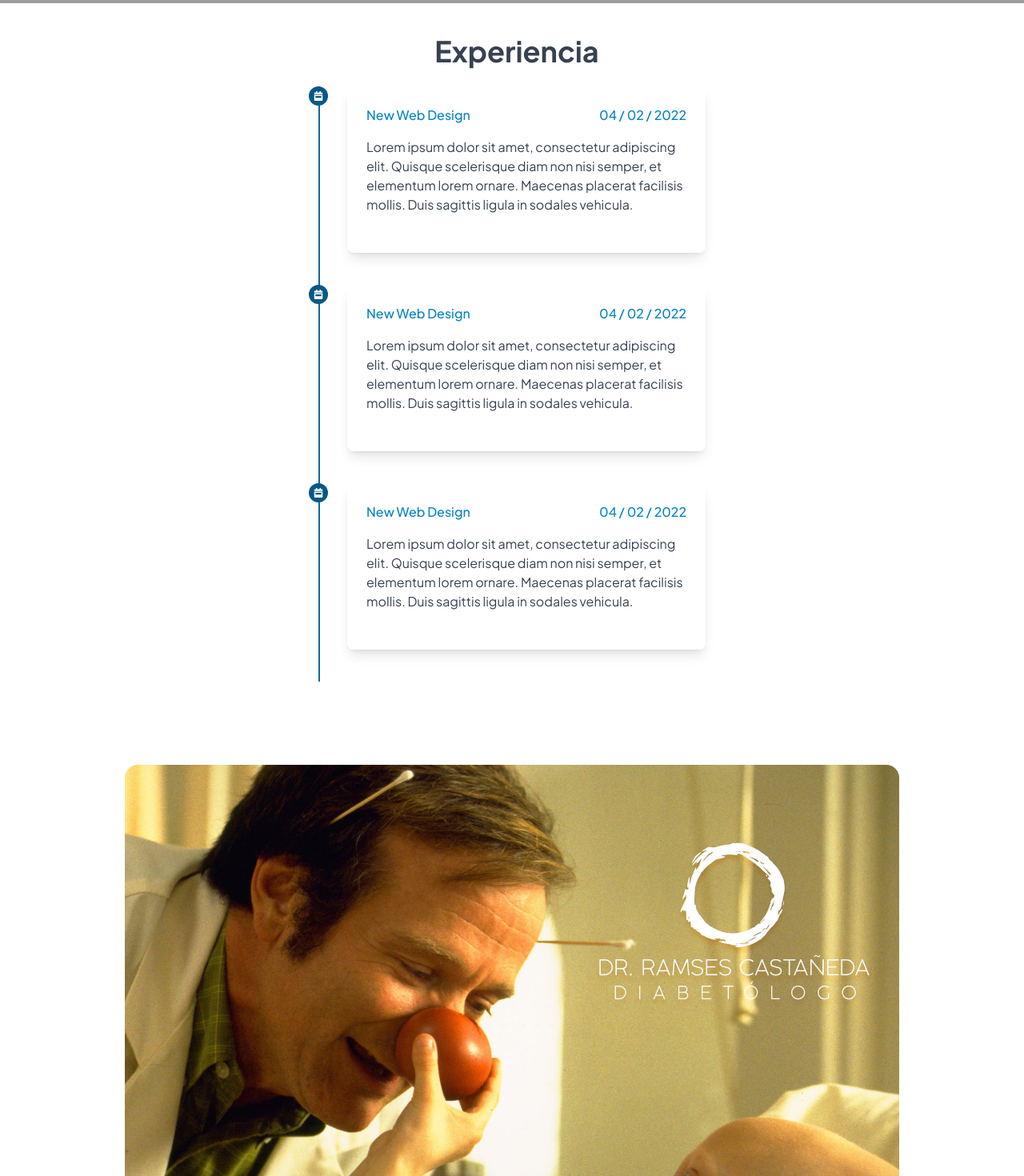
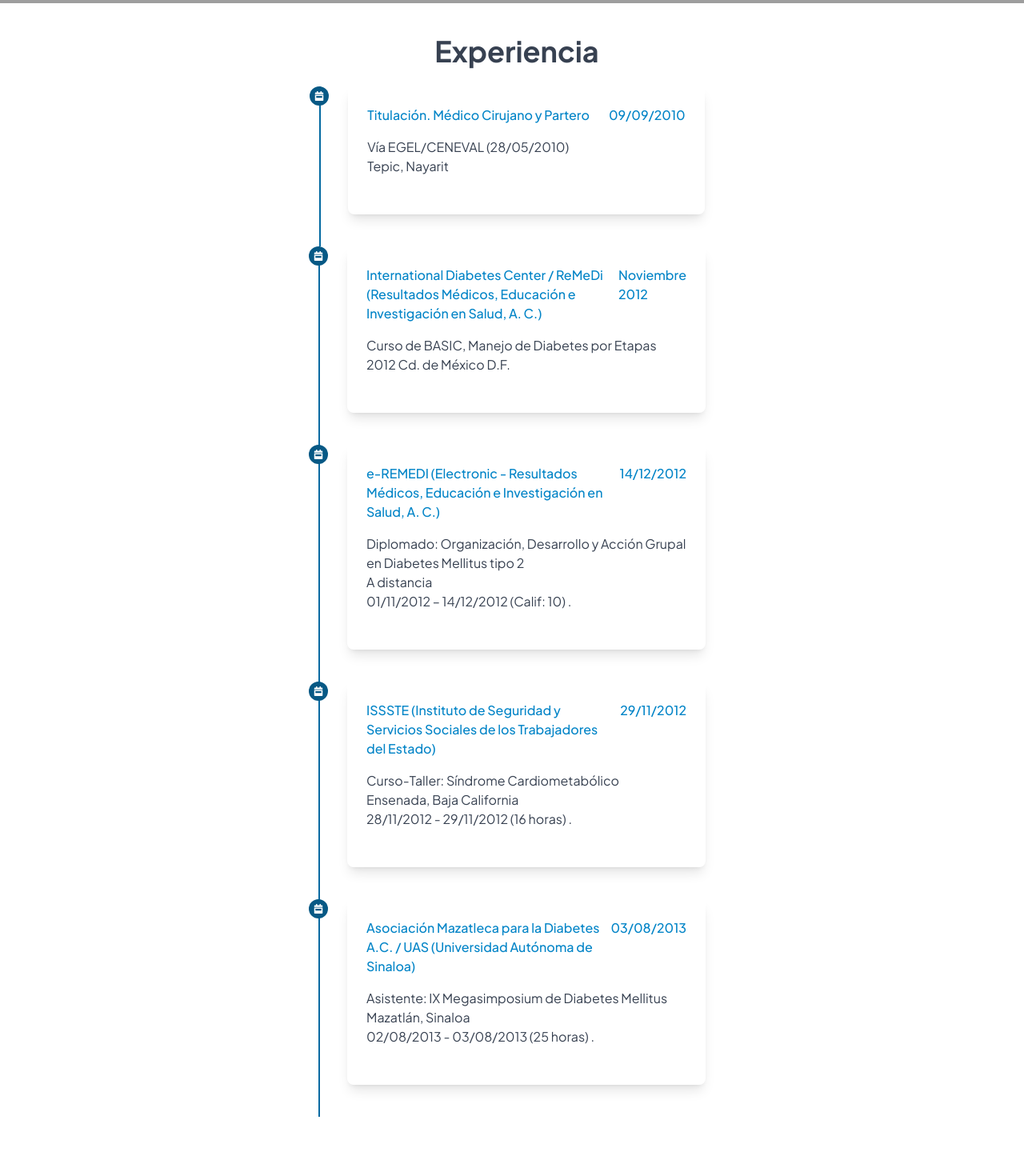
Before and after one commit to orrrrli/docramsesv, a React (Vite) app: page / in a window 1280 px wide. Shown: the part 1320-2790 px from the top of the page at 80% size. Built offline with nearby package versions, Linux system fonts and the light colour scheme; grey boxes are pictures that could not be loaded.

Commit message:
info update in the experience section

```diff
--- a/src/components/experience.jsx
+++ b/src/components/experience.jsx
@@ -13,10 +13,12 @@ function Experience () {
                     </div>
                     <div className="block p-6 rounded-lg shadow-lg bg-white-50 max-w-md ml-6 mb-10">
                         <div className="flex justify-between mb-4">
-                        <a href="#!" className="font-medium text-sky-600">New Web Design</a>
-                        <a href="#!" className="font-medium text-sky-600">04 / 02 / 2022</a>
+                        <a className="font-medium text-sky-600 mr-6">Titulación. Médico Cirujano y Partero</a>
+                        <a className="font-medium text-sky-600">09/09/2010</a>
                         </div>
-                        <p className="text-gray-700 mb-6">Lorem ipsum dolor sit amet, consectetur adipiscing elit. Quisque scelerisque diam non nisi semper, et elementum lorem ornare. Maecenas placerat facilisis mollis. Duis sagittis ligula in sodales vehicula.</p>
+                        <p className="text-gray-700 mb-6">Vía EGEL/CENEVAL (28/05/2010)<br></br>
+                        Tepic, Nayarit
+                        </p>
                     </div>
                 </div>
                 <div className="md:flex justify-center">
@@ -28,10 +30,12 @@ function Experience () {
                     </div>
                     <div className="block p-6 rounded-lg shadow-lg bg-white-50 max-w-md ml-6 mb-10">
                         <div className="flex justify-between mb-4">
-                        <a href="#!" className="font-medium text-sky-600">New Web Design</a>
-                        <a href="#!" className="font-medium text-sky-600">04 / 02 / 2022</a>
+                        <a className="font-medium text-sky-600">International Diabetes Center / ReMeDi (Resultados Médicos, Educación e Investigación en Salud, A. C.)</a>
+                        <a className="font-medium text-sky-600">Noviembre 2012</a>
                         </div>
-                        <p className="text-gray-700 mb-6">Lorem ipsum dolor sit amet, consectetur adipiscing elit. Quisque scelerisque diam non nisi semper, et elementum lorem ornare. Maecenas placerat facilisis mollis. Duis sagittis ligula in sodales vehicula.</p>
+                        <p className="text-gray-700 mb-6">Curso de BASIC, Manejo de Diabetes por Etapas 2012
+                        Cd. de México D.F.
+                        </p>
                     </div>
                 </div>
                 <div className="md:flex justify-center">
@@ -43,10 +47,50 @@ function Experience () {
                     </div>
                     <div className="block p-6 rounded-lg shadow-lg bg-white-50 max-w-md ml-6 mb-10">
                         <div className="flex justify-between mb-4">
-                        <a href="#!" className="font-medium text-sky-600">New Web Design</a>
-                        <a href="#!" className="font-medium text-sky-600">04 / 02 / 2022</a>
+                        <a className="font-medium text-sky-600">e-REMEDI (Electronic - Resultados Médicos, Educación e Investigación en Salud, A. C.)</a>
+                        <a className="font-medium text-sky-600">14/12/2012</a>
                         </div>
-                        <p className="text-gray-700 mb-6">Lorem ipsum dolor sit amet, consectetur adipiscing elit. Quisque scelerisque diam non nisi semper, et elementum lorem ornare. Maecenas placerat facilisis mollis. Duis sagittis ligula in sodales vehicula.</p>
+                        <p className="text-gray-700 mb-6">Diplomado: Organización, Desarrollo y Acción Grupal en Diabetes Mellitus tipo 2
+                        <br></br>A distancia
+                        <br></br>01/11/2012 – 14/12/2012 (Calif: 10)
+                        .</p>
+                    </div>
+                </div>
+                <div className="md:flex justify-center">
+                    <li className="border-l-2 border-sky-700"></li>
+                    <div className="bg-sky-800 w-6 h-6 flex items-center justify-center rounded-full -ml-3.5">
+                        <svg aria-hidden="true" focusable="false" data-prefix="fas" className="text-white w-3 h-3" role="img" xmlns="http://www.w3.org/2000/svg" viewBox="0 0 448 512">
+                        <path fill="currentColor" d="M0 464c0 26.5 21.5 48 48 48h352c26.5 0 48-21.5 48-48V192H0v272zm64-192c0-8.8 7.2-16 16-16h288c8.8 0 16 7.2 16 16v64c0 8.8-7.2 16-16 16H80c-8.8 0-16-7.2-16-16v-64zM400 64h-48V16c0-8.8-7.2-16-16-16h-32c-8.8 0-16 7.2-16 16v48H160V16c0-8.8-7.2-16-16-16h-32c-8.8 0-16 7.2-16 16v48H48C21.5 64 0 85.5 0 112v48h448v-48c0-26.5-21.5-48-48-48z"></path>
+                        </svg>
+                    </div>
+                    <div className="block p-6 rounded-lg shadow-lg bg-white-50 max-w-md ml-6 mb-10">
+                        <div className="flex justify-between mb-4">
+                        <a className="font-medium text-sky-600 mr-2">ISSSTE (Instituto de Seguridad y Servicios Sociales de los Trabajadores del Estado)</a>
+                        <a className="font-medium text-sky-600">29/11/2012</a>
+                        </div>
+                        <p className="text-gray-700 mb-6">Curso-Taller: Síndrome Cardiometabólico
+                        <br></br>Ensenada, Baja California
+                        <br></br>28/11/2012 - 29/11/2012 (16 horas)
+                        .</p>
+                    </div>
+                </div>
+                <div className="md:flex justify-center">
+                    <li className="border-l-2 border-sky-700"></li>
+                    <div className="bg-sky-800 w-6 h-6 flex items-center justify-center rounded-full -ml-3.5">
+                        <svg aria-hidden="true" focusable="false" data-prefix="fas" className="text-white w-3 h-3" role="img" xmlns="http://www.w3.org/2000/svg" viewBox="0 0 448 512">
+                        <path fill="currentColor" d="M0 464c0 26.5 21.5 48 48 48h352c26.5 0 48-21.5 48-48V192H0v272zm64-192c0-8.8 7.2-16 16-16h288c8.8 0 16 7.2 16 16v64c0 8.8-7.2 16-16 16H80c-8.8 0-16-7.2-16-16v-64zM400 64h-48V16c0-8.8-7.2-16-16-16h-32c-8.8 0-16 7.2-16 16v48H160V16c0-8.8-7.2-16-16-16h-32c-8.8 0-16 7.2-16 16v48H48C21.5 64 0 85.5 0 112v48h448v-48c0-26.5-21.5-48-48-48z"></path>
+                        </svg>
+                    </div>
+                    <div className="block p-6 rounded-lg shadow-lg bg-white-50 max-w-md ml-6 mb-10">
+                        <div className="flex justify-between mb-4">
+                        <a className="font-medium text-sky-600 mr-2">Asociación Mazatleca para la Diabetes A.C. / UAS (Universidad Autónoma de Sinaloa)</a>
+                        <a className="font-medium text-sky-600">03/08/2013</a>
+                        </div>
+                        <p className="text-gray-700 mb-6">Asistente: IX Megasimposium de Diabetes Mellitus
+                        <br></br>Mazatlán, Sinaloa
+                        <br></br>02/08/2013 - 03/08/2013 (25 horas)
+
+                        .</p>
                     </div>
                 </div>
             </ol>
```
